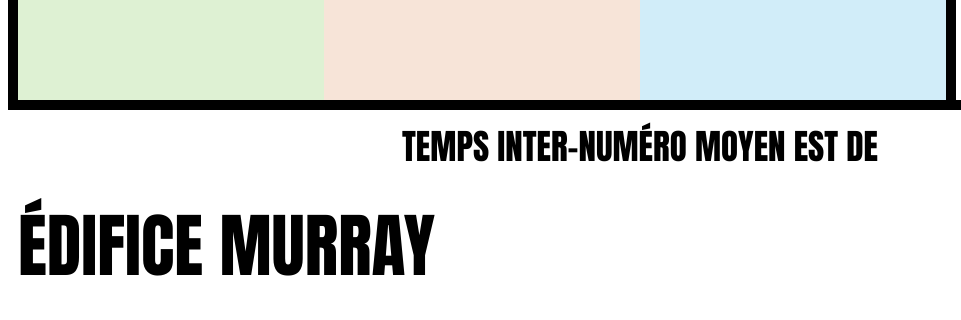
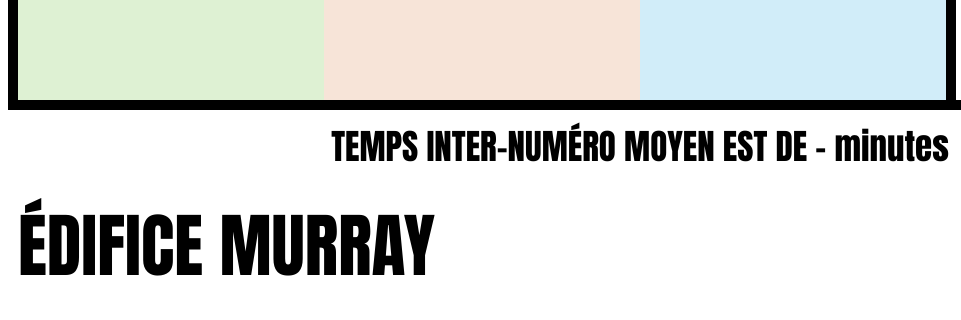
Before and after one commit to CECAYA/Murray-CIUSSSE-CHUS, a plain HTML site: page index.html in a window 1280 px wide. Shown: the part 895-1215 px from the top of the page, 0-961 px from the left. Drawn offline with Linux system fonts and the light colour scheme; no server answers; grey boxes are pictures that could not be loaded.

Commit message:
Update index.html

```diff
--- a/index.html
+++ b/index.html
@@ -123,7 +123,7 @@
     <div class="grid-item col-3-2"><span id="counterNumber">-</span></div>
     <div class="grid-item col-4-2"><span id="old1">-</span><br><span id="old2">-</span><br><span id="old3">-</span><br><span id="old4">-</span><br><span id="old5">-</span></div>
 
-    <div class="grid-item col-1-3">TEMPS INTER-NUMÉRO MOYEN EST DE </div>
+    <div class="grid-item col-1-3">TEMPS INTER-NUMÉRO MOYEN EST DE <span id="tempsMoyen">-</span> minutes</div>
     <div class="grid-item col-1-4">ÉDIFICE MURRAY</div>
     <div class="grid-item col-4-4">
     <img src="https://upload.wikimedia.org/wikipedia/fr/7/7e/Qu%C3%A9bec.svg" alt="Gouvernement du Québec" style="width: 100%;"></div>
```
